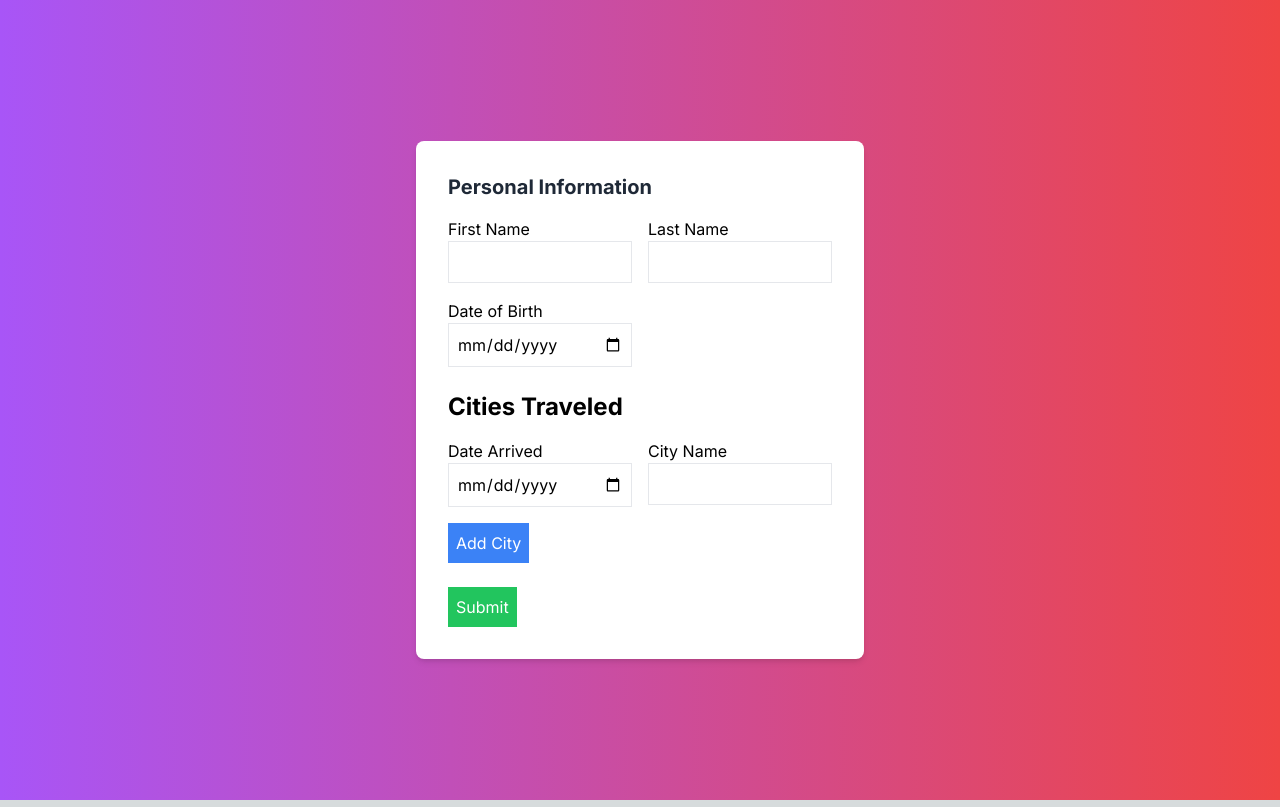
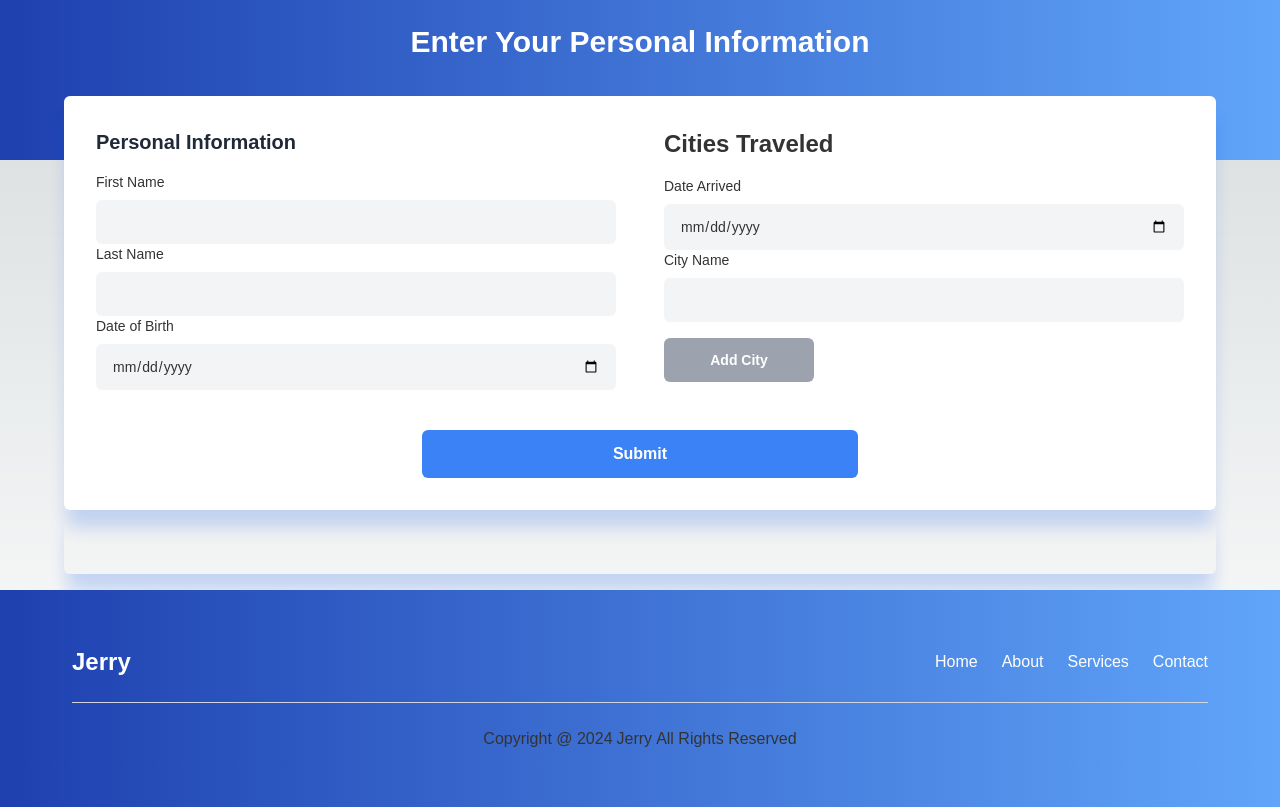
Before and after one commit to jerryowusu/next-form, a Next.js app: page / in a window 1280 px wide. Built offline with nearby package versions, Linux system fonts and the light colour scheme.

Commit message:
update the view and add footer

```diff
--- a/next.config.mjs
+++ b/next.config.mjs
@@ -1,6 +1,5 @@
 /** @type {import('next').NextConfig} */
 const nextConfig = {
-    basePath: '/jerry-in-react',
     output: 'export', // enables static exports
     reactStrictMode: true,
 };
--- a/src/app/page.js
+++ b/src/app/page.js
@@ -1,9 +1,10 @@
-'use client'
+'use client';
 
 import { useState } from "react";
 import CitiesTraveled from "@/components/CitiesTraveled";
 import PersonalInfo from "@/components/PersonalInfo";
 import SubmitButton from "@/components/SubmitButton";
+import Footer from "@/components/Footer";
 
 
 const Home = () => {
@@ -58,9 +59,15 @@ const Home = () => {
 
 
   return (
-    <div className="flex items-center justify-center min-h-screen bg-center bg-cover bg-gradient-to-r from-purple-500 to-red-500">
-      <div className="w-full max-w-md p-8 bg-white rounded-lg shadow-md">
-        <form>
+    <div className="font-[sans-serif] text-[#333]">
+      <div className="text-center bg-gradient-to-r from-blue-800 to-blue-400 min-h-[160px] sm:p-6 p-4">
+        <h3 className="text-2xl font-bold text-white sm:text-3xl">Enter Your Personal Information</h3>
+      </div>
+
+      <div className="mx-4 mb-4 -mt-16">
+        <form className="max-w-6xl mx-auto bg-white shadow-[0_20px_18px_-3px_rgba(6,81,237,0.2)] sm:p-8 p-4 rounded-md">
+          <div className="grid md:grid-cols-2 gap-y-7 gap-x-12">
+
           <PersonalInfo onChange={handlePersonalInfoChange} values={personalInfo} />
           <CitiesTraveled
             cities={cities}
@@ -68,15 +75,20 @@ const Home = () => {
             onAddCity={handleAddCity}
             onRemoveCity={handleRemoveCity}
           />
+          </div>
+
           <SubmitButton onSubmit={handleSubmit} />
         </form>
+        <div className="flex max-w-6xl mx-auto shadow-[0px_20px_18px_-3px_rgba(6,81,237,0.2)] sm:p-8 p-4 rounded-md">
         {submittedData && (
-          <div className="mt-8">
+          <div className="mx-auto mt-20">
             <h2 className="mb-4 text-2xl font-bold to-gray-800">Submitted Data</h2>
             <pre className="whitespace-pre-wrap">{JSON.stringify(submittedData, null, 2)}</pre>
           </div>
         )}
+        </div>
       </div>
+      <Footer />
     </div>
   )
 
--- a/src/components/CitiesTraveled.js
+++ b/src/components/CitiesTraveled.js
@@ -3,27 +3,27 @@ const CitiesTraveled = ({ cities, onCityChange, onAddCity, onRemoveCity }) => {
     <div className="mb-6">
         <h2 className="mb-4 text-2xl font-bold to-gray-800">Cities Traveled</h2>
         {cities.map((city, index) => (
-            <div key={index} className="grid grid-cols-2 gap-4">
-              <div>
-                  <label htmlFor={`dateArrived${index}`}>Date Arrived</label>
+            <div key={index}>
+              <div className="mt-4">
+                  <label className="block mb-2 text-sm" htmlFor={`dateArrived${index}`}>Date Arrived</label>
                   <input
                     type="date"
                     id={`dateArrived${index}`}
                     name="dateArrived"
                     value={city.dateArrived}
                     onChange={(event) => onCityChange(index, event)}
-                    className="w-full p-2 border"
+                    className="w-full px-4 py-3 text-sm bg-gray-100 rounded-md outline-blue-500"
                   />
               </div>
               <div>
-                  <label htmlFor={`cityName${index}`}>City Name</label>
+                  <label className="block mb-2 text-sm" htmlFor={`cityName${index}`}>City Name</label>
                   <input
                     type="text"
                     id={`cityName${index}`}
                     name="cityName"
                     value={city.cityName}
                     onChange={(event) => onCityChange(index, event)}
-                    className="w-full p-2 border"
+                    className="w-full px-4 py-3 text-sm bg-gray-100 rounded-md outline-blue-500"
                   />
               </div>
               {index > 0 && (
@@ -31,7 +31,7 @@ const CitiesTraveled = ({ cities, onCityChange, onAddCity, onRemoveCity }) => {
                     <button
                       type="button"
                       onClick={() => onRemoveCity(index)}
-                      className="text-red-500"
+                      className="mt-4 text-red-500"
                     >
                         Remove
                     </button>
@@ -42,7 +42,8 @@ const CitiesTraveled = ({ cities, onCityChange, onAddCity, onRemoveCity }) => {
         <button
           type="button"
           onClick={onAddCity}
-          className="p-2 mt-4 text-white bg-blue-500"
+          className="min-w-[150px] py-3 px-4 text-sm font-semibold rounded-md
+           text-white bg-gray-400 hover:bg-blue-500 focus:outline-none mt-4"
         >
             Add City
         </button>
--- /dev/null
+++ b/src/components/Footer.js
@@ -0,0 +1,31 @@
+const Footer = () => {
+    return (
+        <footer className="font-[sans-serif] text-[#333] text-center bg-gradient-to-r from-blue-800 to-blue-400 min-h-[160px] sm:p-6 p-4">
+            <div className="px-4 py-8 sm:px-12">
+                <div className="flex flex-wrap items-center justify-between">
+                    <div className="w-full mb-6 text-center md:w-auto md:text-left md:mb-0">
+                        <a href="javascript:void(0)" className="text-2xl font-extrabold text-white hover:text-gray-500">Jerry</a>
+                    </div>
+                    <div className="w-full text-center md:w-auto">
+                        <ul className="flex flex-wrap items-center justify-center space-x-6 gap-y-2 md:justify-end">
+                            <li><a href="javascript:void(0)" className="text-base text-white hover:text-gray-900">Home</a></li>
+                            <li><a href="javascript:void(0)" className="text-base text-white hover:text-gray-900">About</a></li>
+                            <li><a href="javascript:void(0)" className="text-base text-white hover:text-gray-900">Services</a></li>
+                            <li><a href="javascript:void(0)" className="text-base text-white hover:text-gray-900">Contact</a></li>
+                        </ul>
+                    </div>
+                </div>
+                    <hr className="my-6 border-gray-300"/>
+                    <p className="text-base text-center text-white-700">
+                        Copyright @ 2024
+                        <a href="#" target="blank" className="mx-1 hover:underline">
+                            Jerry
+                        </a>
+                        All Rights Reserved
+                    </p>
+            </div>
+        </footer>
+    )
+}
+
+export default Footer;
--- a/src/components/PersonalInfo.js
+++ b/src/components/PersonalInfo.js
@@ -2,38 +2,38 @@ const PersonalInfo = ({ onChange, values }) => {
   return (
     <div className="mb-6">
         <h2 className="mb-4 text-xl font-bold text-gray-800">Personal Information</h2>
-        <div className="grid grid-cols-2 gap-4">
+        <div>
             <div>
-                <label htmlFor="firstName">First Name</label>
+                <label className="block mb-2 text-sm" htmlFor="firstName" >First Name</label>
                 <input
                   type="text"
                   id="firstName"
                   name="firstName"
                   value={values.firstName}
                   onChange={onChange}
-                  className="w-full p-2 border"
+                  className="w-full px-4 py-3 text-sm bg-gray-100 rounded-md outline-blue-500"
                 />
             </div>
             <div>
-                <label htmlFor="lastName">Last Name</label>
+                <label className="block mb-2 text-sm" htmlFor="lastName">Last Name</label>
                 <input
                   type="text"
                   id="lastName"
                   name="lastName"
                   value={values.lastName}
                   onChange={onChange}
-                  className="w-full p-2 border"
+                  className="w-full px-4 py-3 text-sm bg-gray-100 rounded-md outline-blue-500"
                 />
             </div>
             <div>
-                <label htmlFor="dob">Date of Birth</label>
+                <label className="block mb-2 text-sm" htmlFor="dob">Date of Birth</label>
                 <input
                   type="date"
                   id="dob"
                   name="dob"
                   value={values.dob}
                   onChange={onChange}
-                  className="w-full p-2 border"
+                  className="w-full px-4 py-3 text-sm bg-gray-100 rounded-md outline-blue-500"
                 />
             </div>
         </div>
--- a/src/components/SubmitButton.js
+++ b/src/components/SubmitButton.js
@@ -1,10 +1,10 @@
 const SubmitButton = ({ onSubmit }) => {
     return (
-        <div>
+        <div className="flex flex-col items-center">
             <button
               type="button"
               onClick={onSubmit}
-              className="p-2 text-white bg-green-500"
+              className="min-w-[150px] w-[40%] py-3 px-4 text-md font-semibold rounded-md text-white bg-blue-500 hover:bg-blue-600 focus:outline-none mt-4"
             >
                 Submit
             </button>
```
